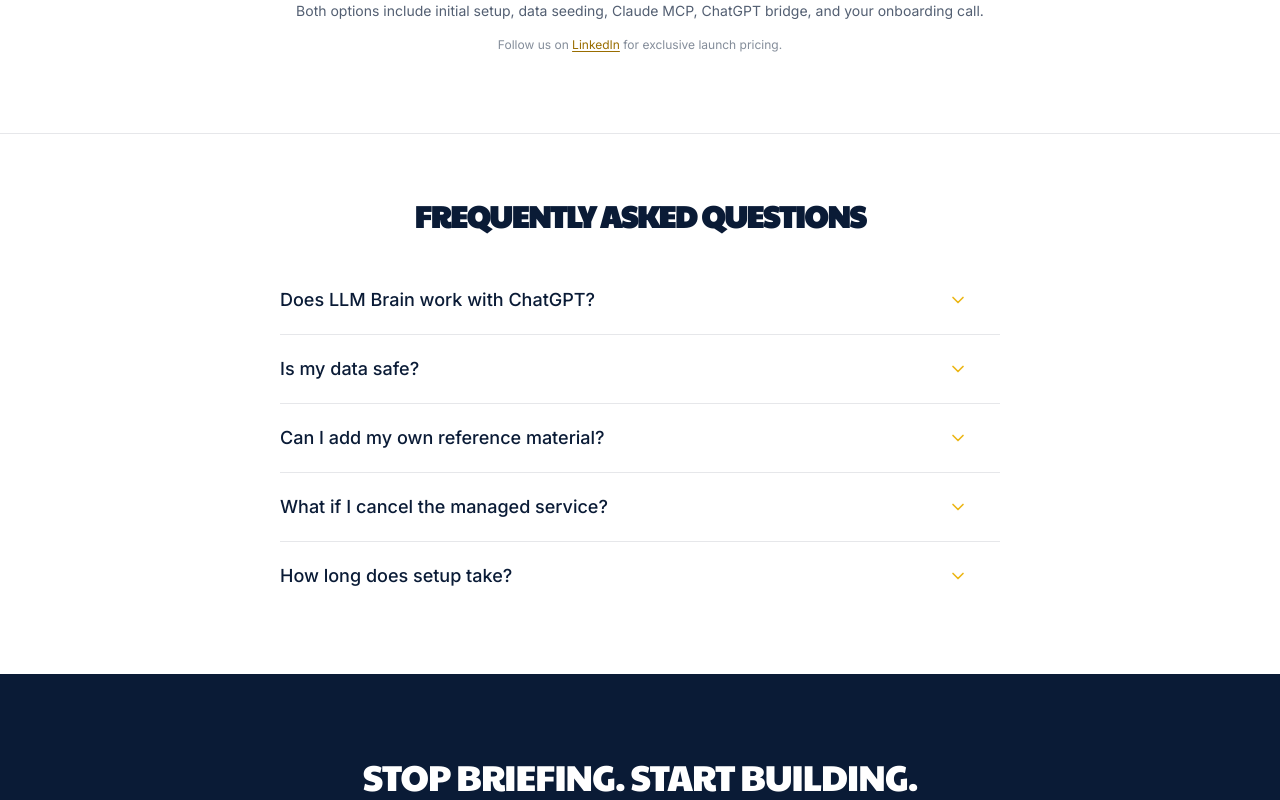
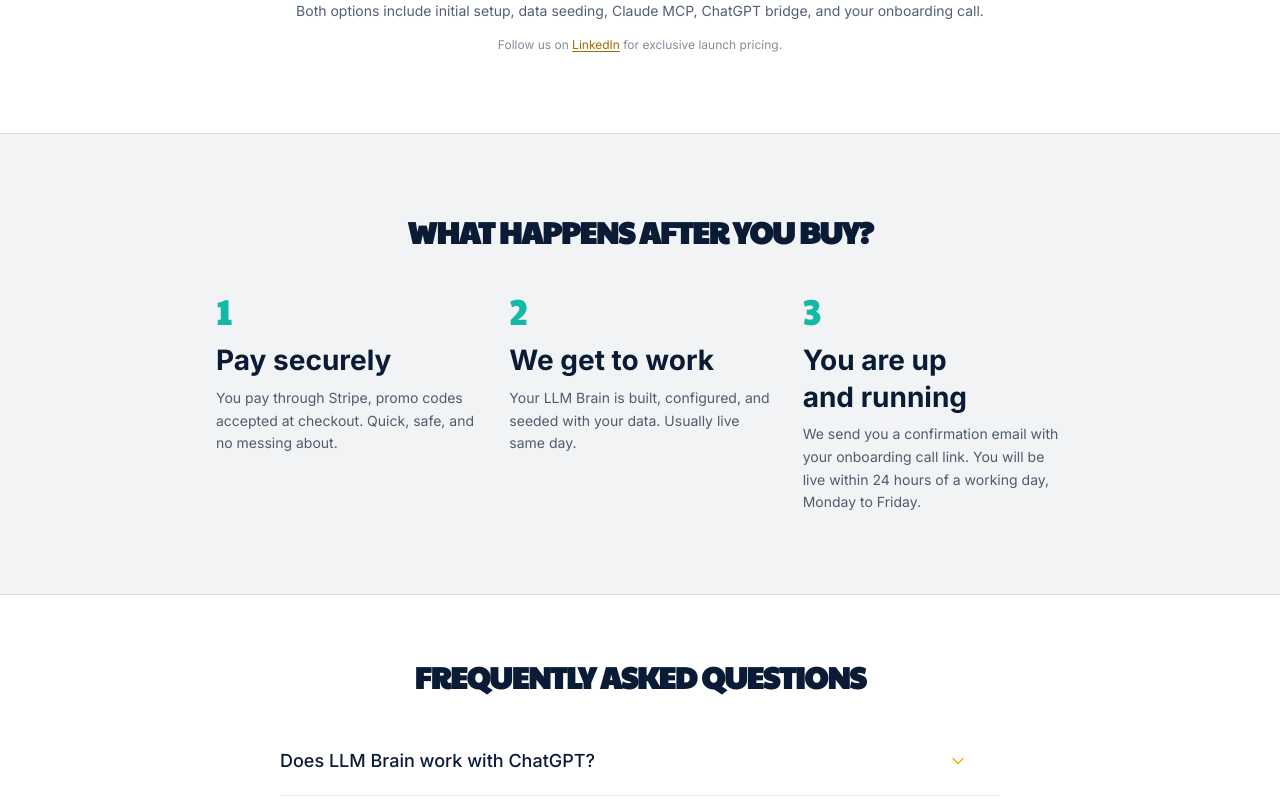
Before and after one commit to Scopesite/scopesite-ssr, a Next.js app: page /llm-brain in a window 1280 px wide. Shown: the part 4460-5260 px from the top of the page. Built offline with nearby package versions, Linux system fonts and the light colour scheme.

Commit message:
Add post-purchase steps section to LLM Brain page
Three-step 'What happens after you buy?' section between pricing and FAQ explaining the Stripe payment, build process, and onboarding timeline.

Made-with: Cursor

```diff
--- a/src/app/llm-brain/page.tsx
+++ b/src/app/llm-brain/page.tsx
@@ -397,8 +397,43 @@ export default function LlmBrainPage() {
         </div>
       </section>
 
+      {/* What Happens Next */}
+      <section className="bg-brand-navy/5 py-section border-y border-brand-navy/10" aria-labelledby="next-steps-heading">
+        <div className="container-content max-w-4xl mx-auto">
+          <h2 id="next-steps-heading" className="text-brand-navy text-2xl sm:text-3xl font-bold mb-10 text-center">
+            What happens after you buy?
+          </h2>
+          <div className="grid md:grid-cols-3 gap-8">
+            <div className="text-center md:text-left">
+              <p className="text-teal-500 font-headline text-4xl mb-3">1</p>
+              <h3 className="text-brand-navy font-bold mb-2">Pay securely</h3>
+              <p className="text-muted text-sm leading-relaxed">
+                You pay through Stripe, promo codes accepted at checkout. Quick, safe, and no
+                messing about.
+              </p>
+            </div>
+            <div className="text-center md:text-left">
+              <p className="text-teal-500 font-headline text-4xl mb-3">2</p>
+              <h3 className="text-brand-navy font-bold mb-2">We get to work</h3>
+              <p className="text-muted text-sm leading-relaxed">
+                Your LLM Brain is built, configured, and seeded with your data. Usually live
+                same day.
+              </p>
+            </div>
+            <div className="text-center md:text-left">
+              <p className="text-teal-500 font-headline text-4xl mb-3">3</p>
+              <h3 className="text-brand-navy font-bold mb-2">You are up and running</h3>
+              <p className="text-muted text-sm leading-relaxed">
+                We send you a confirmation email with your onboarding call link. You will be
+                live within 24 hours of a working day, Monday to Friday.
+              </p>
+            </div>
+          </div>
+        </div>
+      </section>
+
       {/* FAQ */}
-      <section className="bg-white py-16 border-t border-brand-navy/10">
+      <section className="bg-white py-16">
         <div className="container-content max-w-3xl mx-auto">
           <h2 className="text-brand-navy text-2xl sm:text-3xl font-bold mb-8 text-center">
             Frequently asked questions
```
